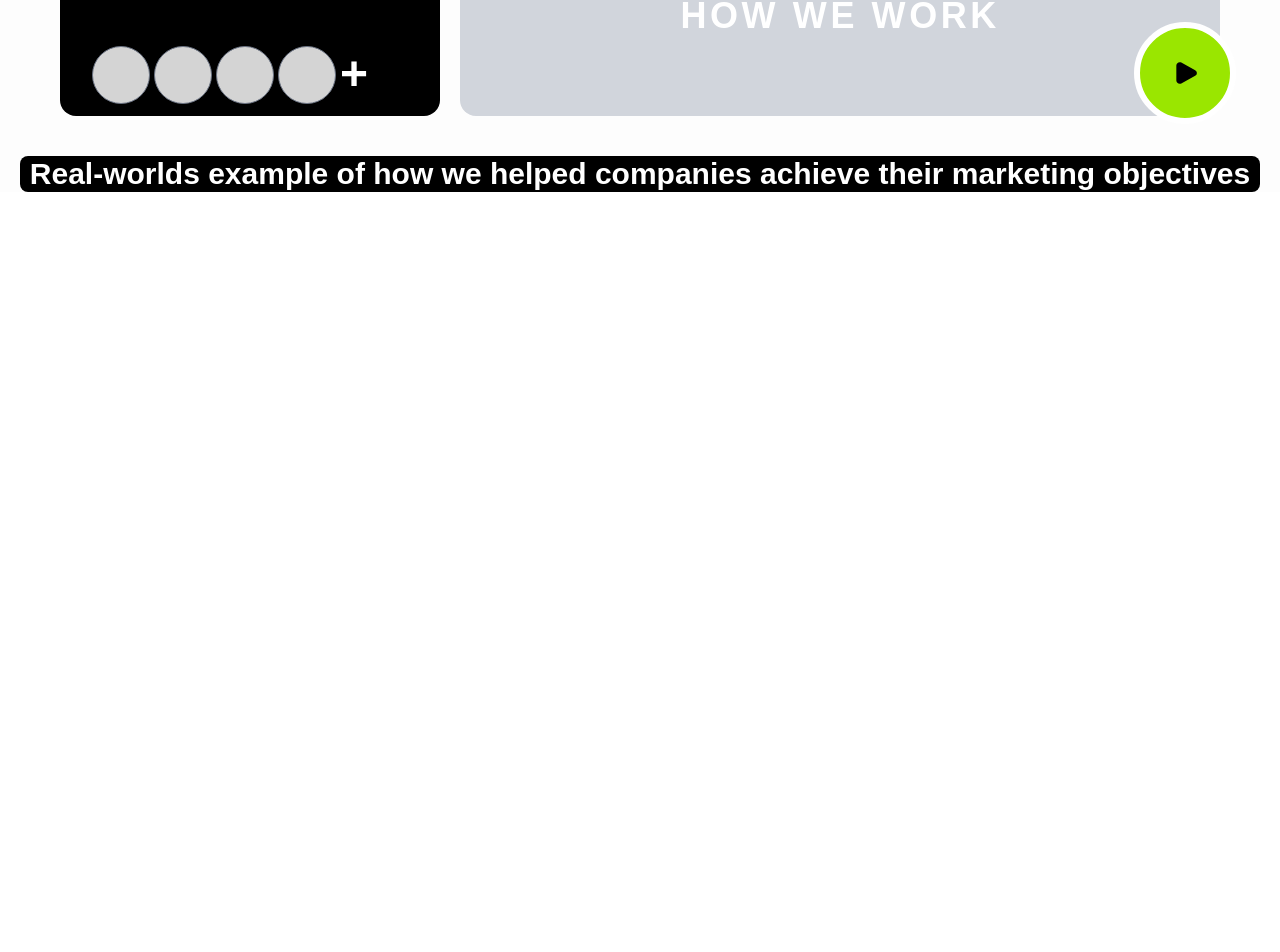
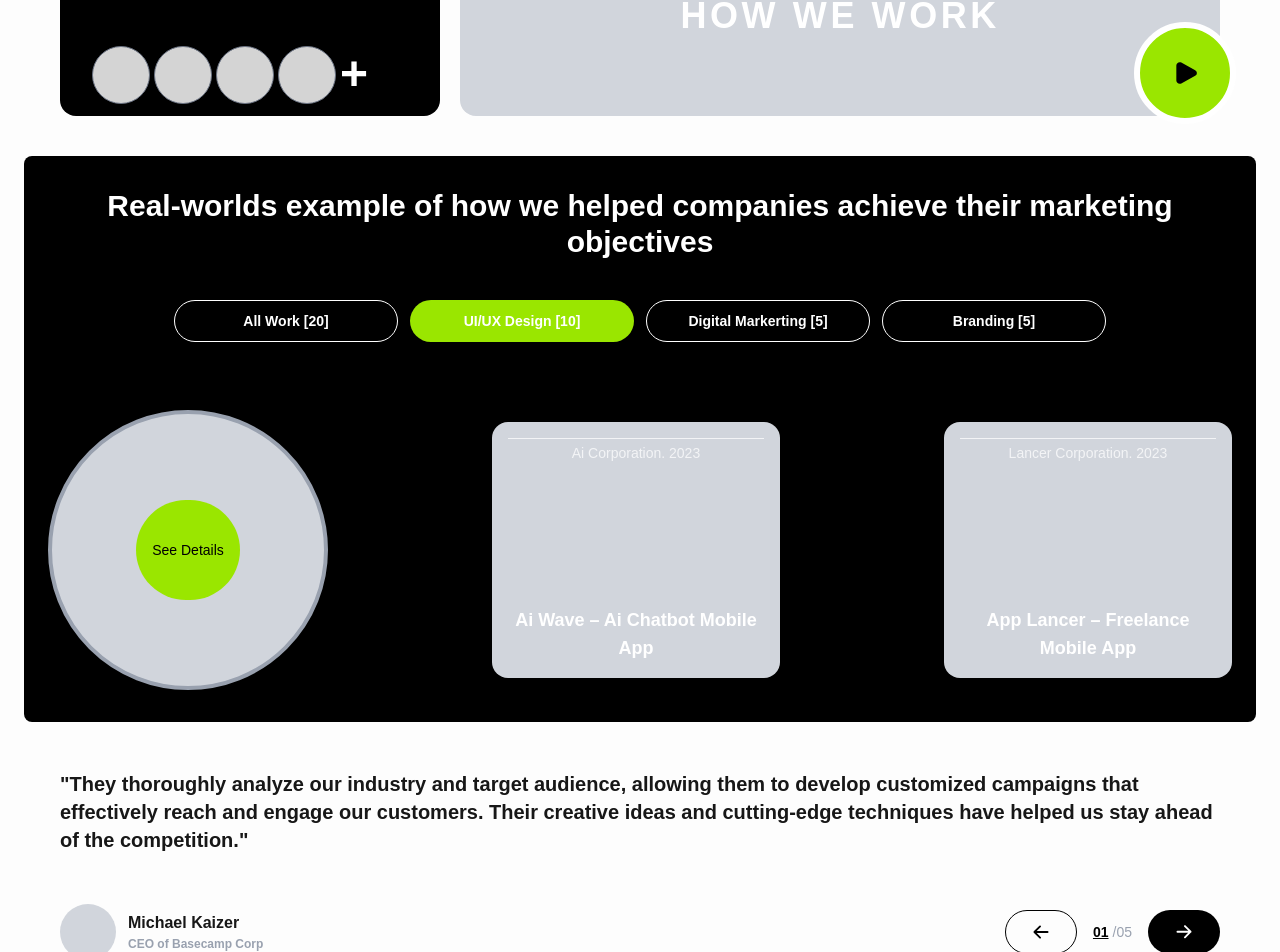
Before and after one commit to Moozy1033/landpage, a Next.js app: page / in a window 1280 px wide. Shown: the part 766-1718 px from the top of the page. Before the commit the page ends 958 px from the top, so only its background shows below. Built offline with nearby package versions, Linux system fonts and the light colour scheme.

Commit message:
in progress

```diff
--- a/src/app/page.js
+++ b/src/app/page.js
@@ -80,7 +80,7 @@ export default function Home() {
                 </div>
               </div>
             </div>
-            <div className='bg-black flex rounded-xl justify-between px-5 lg:pt-5 pt-5 lg:mt-5 mt-12'>
+            <div className='bg-black flex rounded-xl gap-3 justify-between px-5 lg:pt-5 pt-5 lg:mt-5 mt-12'>
               <div className='lg:pb-3 md:pb-4'>
                 <div className='flex items-center space-x-3 pt-4 md:pt-6 lg:pt-0'>
                   <div className='bg-white h-[2px] w-[30px] md:w-[40px] border-0'></div>
@@ -125,8 +125,60 @@ export default function Home() {
         </div>
       </section>
       <section className="bg-[#FDFDFD]">
-        <div className="rounded-lg bg-black mx-5 px-1 text-center">
-        <p className="text-white text-3xl font-semibold">Real-worlds example of how we helped companies  achieve their marketing objectives</p>
+        <div className="rounded-lg bg-black mx-6 px-6 py-8 text-center">
+          <p className="text-white text-xl md:text-3xl font-semibold">Real-worlds example of how we helped companies  achieve their marketing objectives</p>
+          <div className="flex flex-col md:flex-row gap-3 py-10 justify-center">
+            <button className="rounded-full md:w-56 border border-white py-2.5 px-10 text-white font-semibold text-sm">All Work [20] </button>
+            <button className="rounded-full md:w-56 border border-none py-2.5 px-10 text-white bg-lime-400 font-semibold text-sm">UI/UX Design [10] </button>
+            <button className="rounded-full md:w-56 border border-white py-2.5 px-10 text-white font-semibold text-sm">Digital Markerting [5] </button>
+            <button className="rounded-full md:w-56 border border-white py-2.5 px-10 text-white font-semibold text-sm">Branding [5] </button>
+          </div>
+          <div className="flex flex-col md:pt-7 md:flex-row items-center  lg:justify-between gap-6">
+            {/* Left Circle */}
+            <div className="lg:w-70 lg:h-70 md:w-75 md:h-65 w-65 h-65 rounded-full bg-gray-300 flex items-center justify-center border-4 border-gray-400">
+              <button className="bg-lime-400 text-black text-sm font-medium py-10 px-4 rounded-full">
+                See Details
+              </button>
+            </div>
+            <div className="w-72 h-64 bg-gray-300 rounded-2xl p-4 flex flex-col justify-between text-white">
+              <p className="text-sm text-gray-100 border-t border-gray-100 pt-1">Ai Corporation. 2023</p>
+              <p className="text-lg font-semibold">Ai Wave – Ai Chatbot Mobile App</p>
+            </div>
+            <div className="w-72 h-64 bg-gray-300 rounded-2xl p-4 flex flex-col justify-between text-white">
+              <p className="text-sm text-gray-100 border-t border-gray-100 pt-1">Lancer Corporation. 2023</p>
+              <p className="text-lg font-semibold">App Lancer – Freelance Mobile App</p>
+            </div>
+          </div>
+        </div>
+        <div className="px-6 md:px-[60px] pt-12 text-center md:text-left">
+          <p className="font-semibold text-xl">"They thoroughly analyze our industry and target audience, allowing them to develop customized campaigns that effectively reach and engage our customers. Their creative ideas and cutting-edge techniques have helped us stay ahead of the competition."</p>
+          <div className="flex flex-col md:flex-row items-center gap-5 justify-between pt-8">
+            <div className="flex items-center gap-3">
+              <div className="rounded-full w-14 h-14 bg-gray-300"></div>
+              <div className="text-start">
+                <p className="text-base font-semibold ">Michael Kaizer</p>
+                <p className="text-[12px] font-semibold text-gray-400">CEO of Basecamp Corp</p>
+              </div>
+            </div>
+            {/* Div 2 */}
+            <div className="flex items-center gap-4 py-6 ">
+              {/* Left Arrow Button */}
+              <button className="w-18 h-11 rounded-full border border-black flex items-center justify-center">
+                <Image src="/images/arrow-left.svg" alt="Hamburger" width={20} height={0} />
+              </button>
+
+              {/* Indicator */}
+              <div className="flex items-end gap-1">
+                <span className="font-bold underline text-black text-sm">01</span>
+                <span className="text-gray-400 text-sm">/05</span>
+              </div>
+
+              {/* Right Arrow Button */}
+              <button className="w-18 h-11 rounded-full bg-black text-white flex items-center justify-center">
+                <Image src="/images/arrow-right1.svg" alt="Hamburger" width={20} height={0} />
+              </button>
+            </div>
+          </div>
         </div>
       </section>
     </>
```
Also changed, not shown: public/images/arrow-left.svg (added), public/images/arrow-right1.svg (added).
